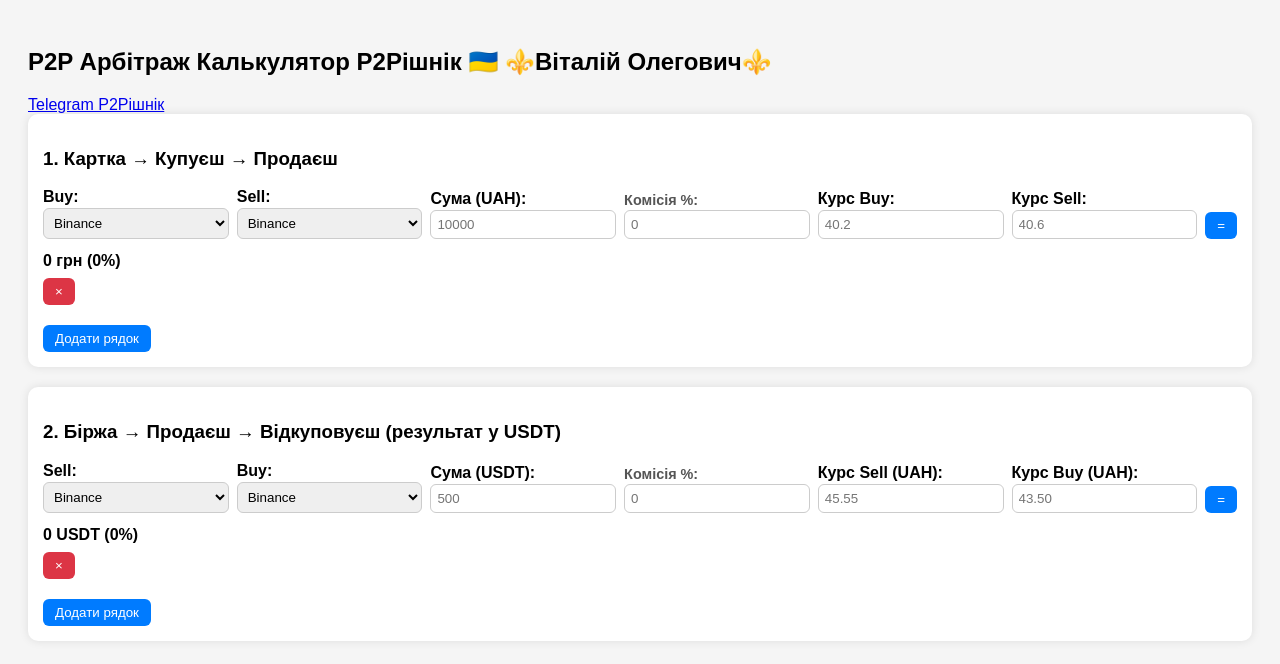
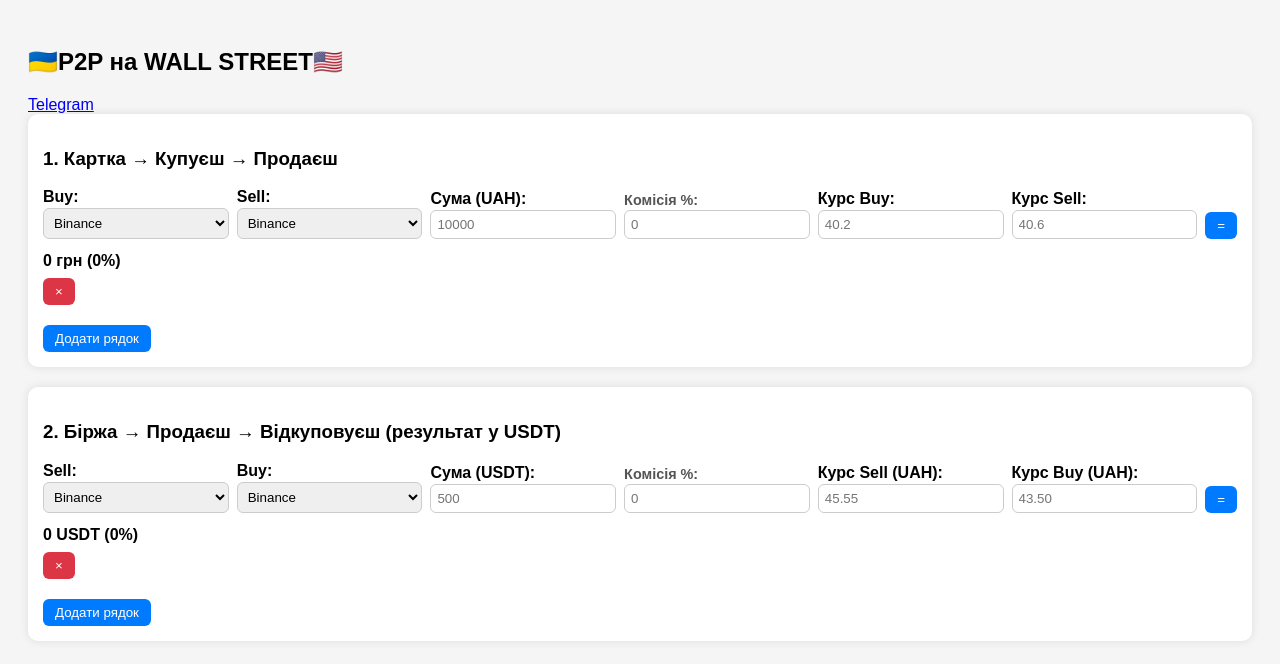
Before and after one commit to shashura/p2p, a plain HTML site: page index.html in a window 1280 px wide. Drawn offline with Linux system fonts and the light colour scheme.

Commit message:
Update index.html

```diff
--- a/index.html
+++ b/index.html
@@ -81,8 +81,8 @@
 </head>
 
 <body>
-<h2>P2P Арбітраж Калькулятор Р2Рішнік 🇺🇦 ⚜️Віталій Олегович⚜️</h2>
-  <a href="https://t.me/+ZjK5U05hSv45NDc6">Telegram Р2Рішнік</a>
+<h2>🇺🇦P2P на WALL STREET🇺🇸</h2>
+  <a href="https://t.me/+Ox9Pwehae99mM2Ji">Telegram</a>
 
 
 <div id="calculator">
```
